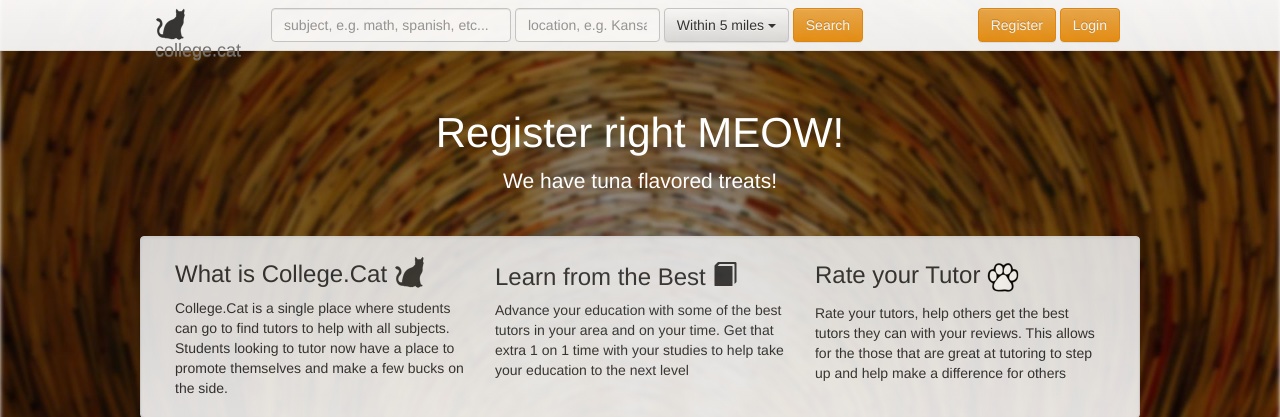
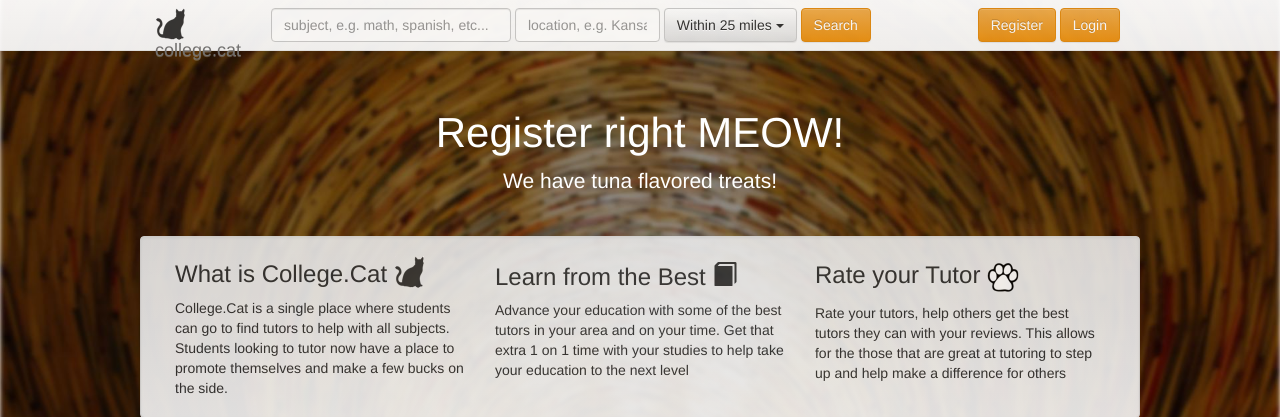
Before and after one commit to twoflowers/collegecat, a Flask app: page / in a window 1280 px wide. Shown: the top 417 px of the page. Run offline with Flask 2, Linux system fonts and the light colour scheme; data that the repository does not hold is empty; some libraries are stand-ins or nearby versions.

Commit message:
radius changes

```diff
--- a/app/templates/base.html
+++ b/app/templates/base.html
@@ -138,7 +138,7 @@
             <!-- radius button -->
             <div class="btn-group">
               <button type="button" id="radius_dropdown" class="btn btn-default dropdown-toggle visible" data-toggle="dropdown">
-                Within 5 miles <span class="caret"></span>
+                Within 25 miles <span class="caret"></span>
               </button>
               <ul class="dropdown-menu" role="menu">
                 <li><a id="radius_25"  href="#">Within 25 miles</a></li>
@@ -147,7 +147,7 @@
                 <li class="divider"></li>
                 <li><a id="radius_0" href="#">Unlimited</a></li>
               </ul>
-              <input type="hidden" name="radius" id="radius" value="5">
+              <input type="hidden" name="radius" id="radius" value="25">
             </div>
             <!-- search button -->
             <div class="btn-group">
```
